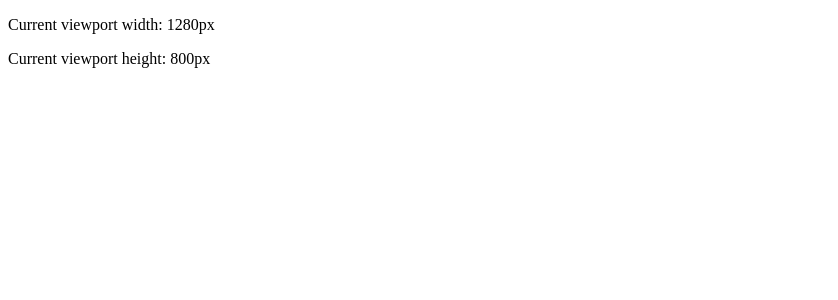
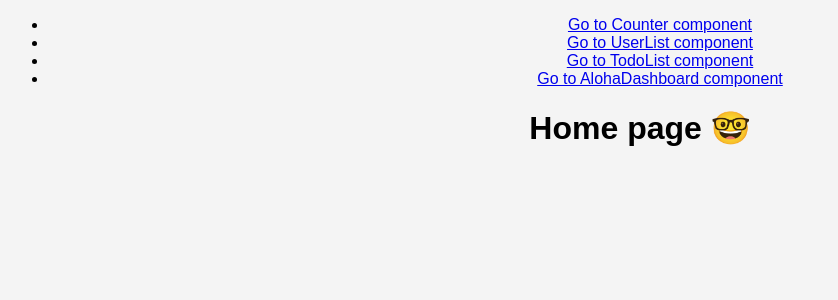
Before and after one commit to NataliiaYakovenko/react-rom-app, a React (Create React App) app: page / in a window 1280 px wide. Shown: the top 300 px of the page, without its empty margins (0-838 px from the left). Built offline with nearby package versions, Linux system fonts and the light colour scheme.

Commit message:
Маршрутизація, Перемикання components,  React Router

```diff
--- a/package.json
+++ b/package.json
@@ -10,6 +10,7 @@
     "classnames": "^2.5.1",
     "react": "^19.0.0",
     "react-dom": "^19.0.0",
+    "react-router-dom": "^7.4.0",
     "react-scripts": "5.0.1",
     "react-spinners": "^0.15.0",
     "react-toastify": "^11.0.5",
--- a/src/App.js
+++ b/src/App.js
@@ -1,11 +1,48 @@
 import React from "react";
-import WindowResizer from "./components/WindowResizer/WindowResizer";
+import { BrowserRouter, Routes, Route,Link } from "react-router-dom";
 
+import Counter from "./components/Counter/CounterParent";
+import UserList from "./components/UserList/UserList";
+import TodoList from "./components/TodoList/TodoList";
+import AlohaDashboard from "./components/AlohaDashboard/AlohaDashboard";
+import Home from './components/Home/Home';
+import NotFound from './components/NotFound/NotFound';
 
 function App() {
   return (
-   <WindowResizer/>
+    <>
+      <BrowserRouter>
+        <nav>
+          <ul>
+            <li><Link to='counter'>Go to Counter component</Link></li>
+            <li><Link to='userlist'>Go to UserList component</Link></li>
+            <li><Link to='todolist'>Go to TodoList component</Link></li>
+            <li><Link to='alohaDashboard'>Go to AlohaDashboard component</Link></li>
+
+
+
+
+          </ul>
+        </nav>
+
+        <Routes>
+          <Route path="/" element={<Home />} />
+          <Route path="/counter" element={<Counter />} />
+          <Route path="/userlist" element={<UserList />} />
+          <Route path="/todolist" element={<TodoList />} />
+          <Route path="/alohaDashboard" element={<AlohaDashboard />} />
+          <Route path="/*" element={<NotFound />} />
+
+        </Routes>
+      </BrowserRouter>
+    </>
   );
 }
 
 export default App;
+
+/*
+SSR (server-side rendering) - додатки, які рендеряться на сервері
+
+CSR (client-side rendering) - додатки, які рендеряться на клієнті
+*/
--- /dev/null
+++ b/src/components/Home/Home.js
@@ -0,0 +1,7 @@
+import React from "react";
+
+function Home() {
+  return <h1>Home page 🤓</h1>;
+}
+
+export default Home;
--- /dev/null
+++ b/src/components/NotFound/NotFound.js
@@ -0,0 +1,12 @@
+import React from "react";
+
+function NotFound() {
+  return (
+    <>
+      <h1>404</h1>
+      <p>😋Page not found😋</p>
+    </>
+  );
+}
+
+export default NotFound;
```
Also changed, not shown: 1 other file (tests, documents, lock files or other folders).
